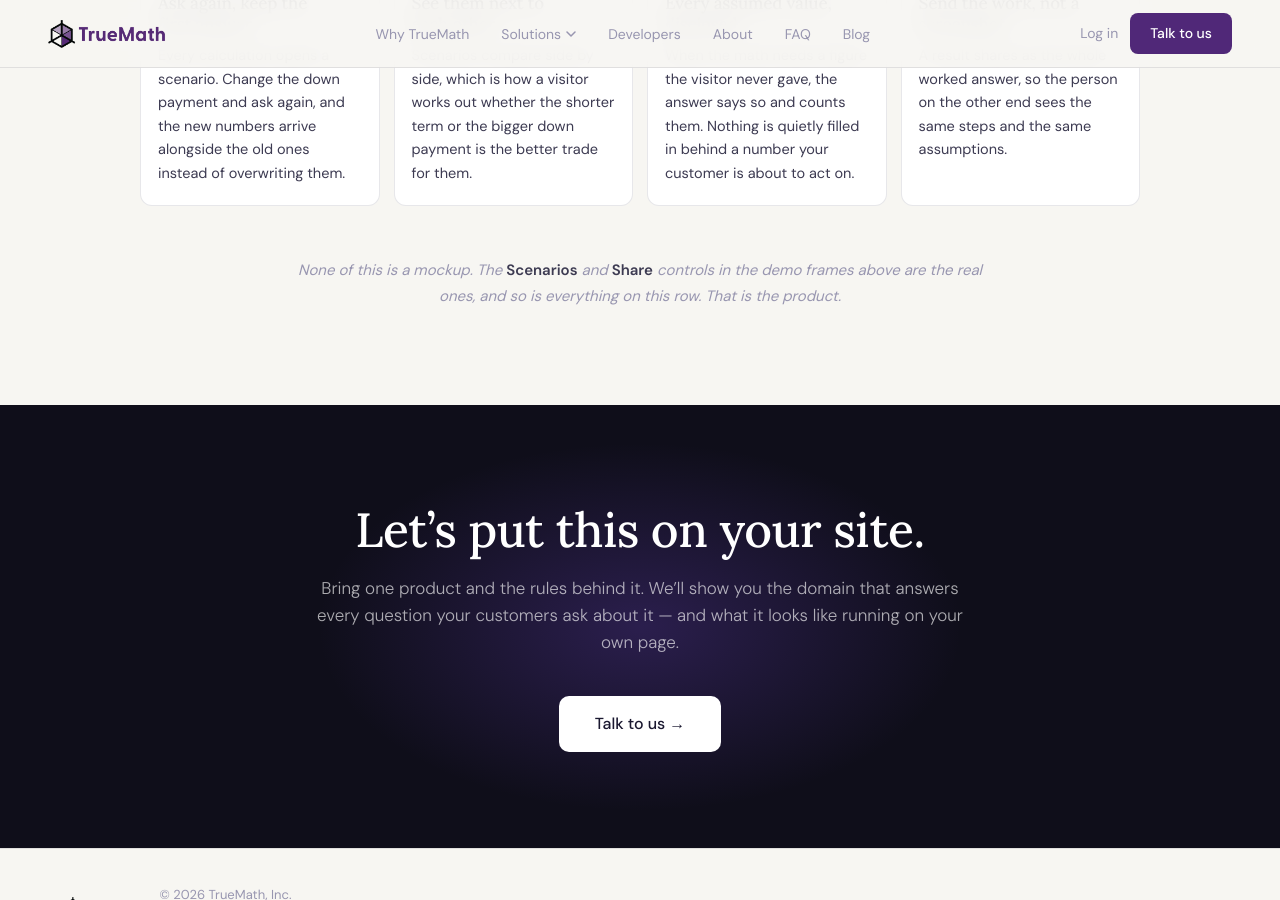
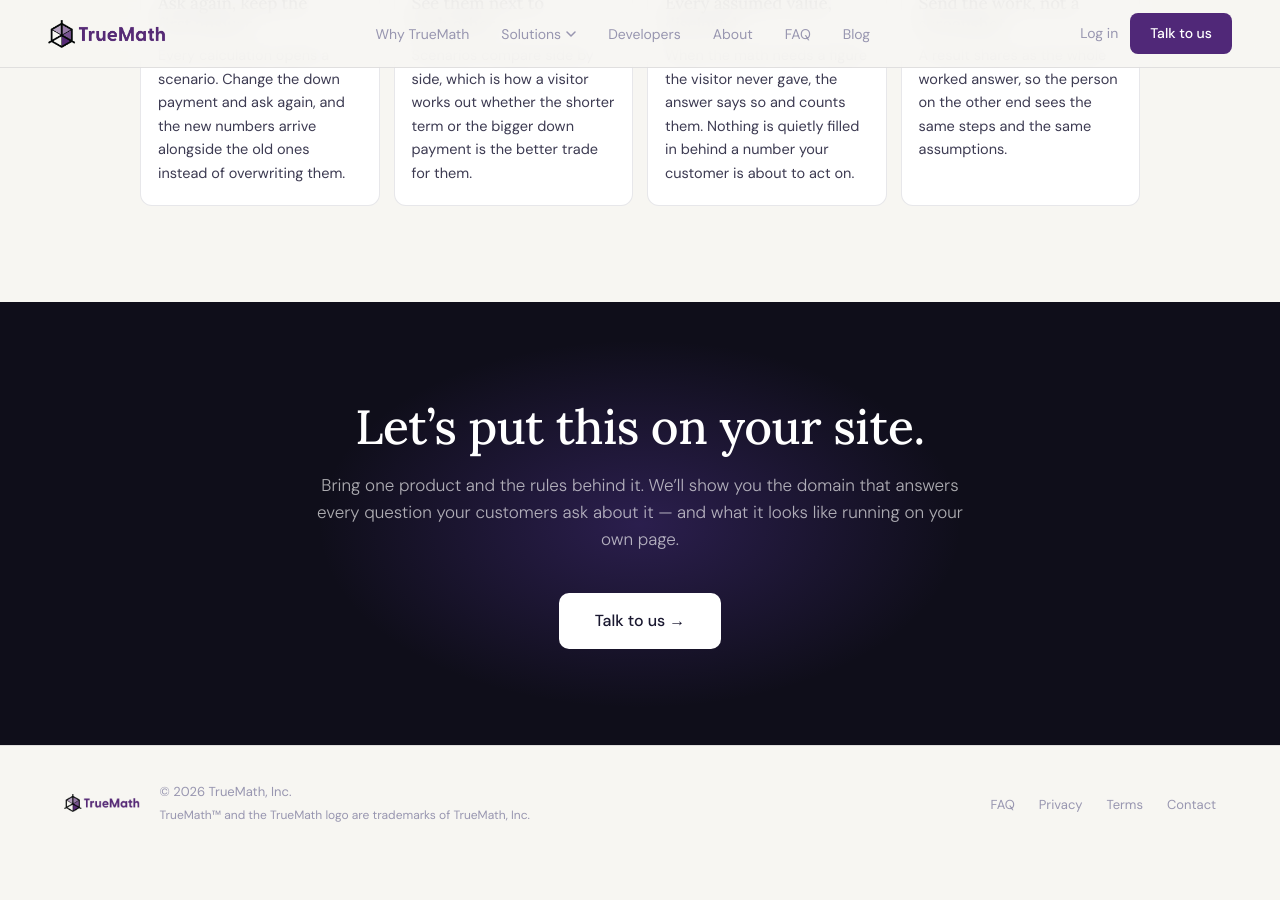
Before and after one commit to truemathai/truemath.ai, a Jekyll site: the page built from lending.html, in a window 1280 px wide and 900 px high, scrolled down 4992 px. Built offline with Jekyll 4.4.1, drawn with Linux system fonts in a browser that asks for light colours; after the commit the page ends 5853 px from its top, so only the background shows below that.

Commit message:
Cut the "none of this is a mockup" line
It defended instead of informing. "None of this is a mockup" raises a doubt
nobody had, "the real ones" implies an alternative the page never names, and
"everything on this row" is ambiguous where there are two rows of cards.

The point it was reaching for is already made earlier and better placed: the
demo section says "Real TrueMath output, replayed here." Section 05 now ends
on the four cards, which matches sections 02 and 04 ending on their grids.

Co-Authored-By: Claude Opus 5 <noreply@anthropic.com>

```diff
--- a/lending.html
+++ b/lending.html
@@ -477,11 +477,6 @@ demos:
     </div>
   </div>
 
-  <p class="lnd-aside">
-    None of this is a mockup. The <strong>Scenarios</strong> and
-    <strong>Share</strong> controls in the demo frames above are the real ones,
-    and so is everything on this row. That is the product.
-  </p>
 </section>
 
 <!-- CLOSING CTA -->
```
